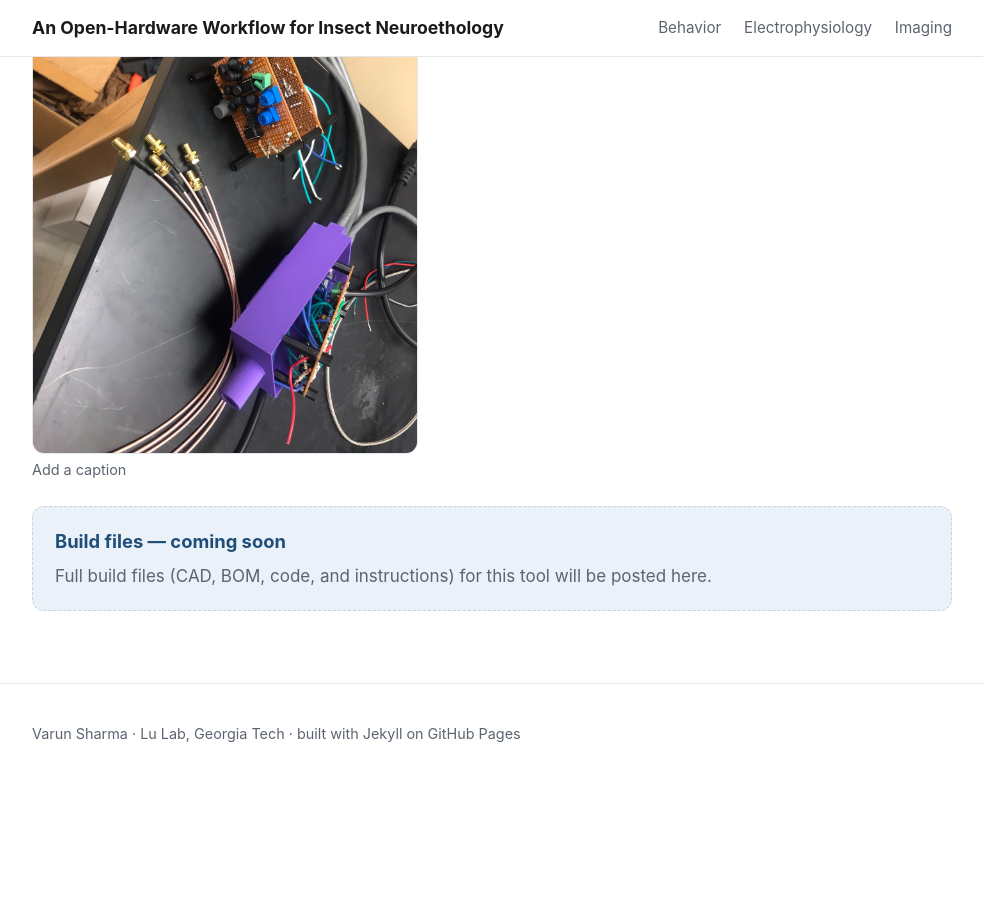
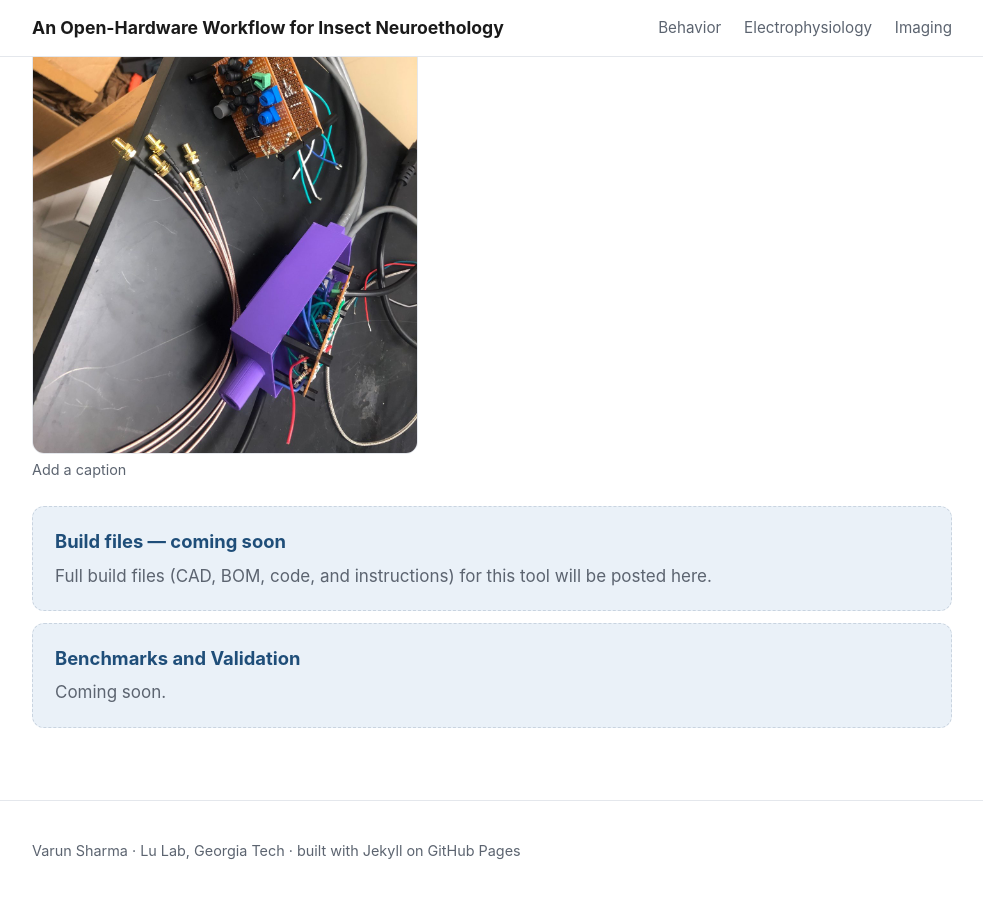
Before and after one commit to vash8120/open-hardware-neuro, a Jekyll site: the page built from _tools/amplifier.md, in a window 1280 px wide and 900 px high, scrolled down 1236 px. Shown: the whole window, without its empty margins (148-1131 px from the left). Built offline with Jekyll 4.4.1, drawn with Linux system fonts in a browser that asks for light colours; before the commit the page ends 2020 px from its top, so only the background shows below that.

Commit message:
Add files via upload

```diff
--- a/_layouts/tool.html
+++ b/_layouts/tool.html
@@ -37,3 +37,10 @@ layout: default
     </div>
   {% endif %}
 </section>
+
+<section class="benchmarks">
+  <div class="soon">
+    <h2>Benchmarks and Validation</h2>
+    <p>Coming soon.</p>
+  </div>
+</section>
```
